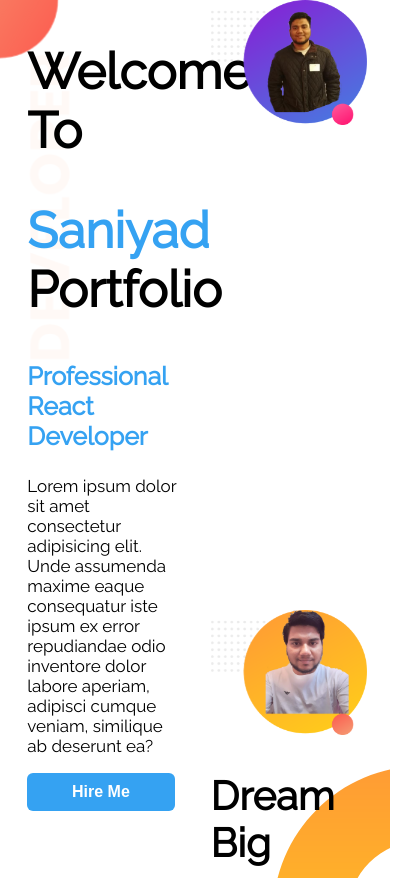
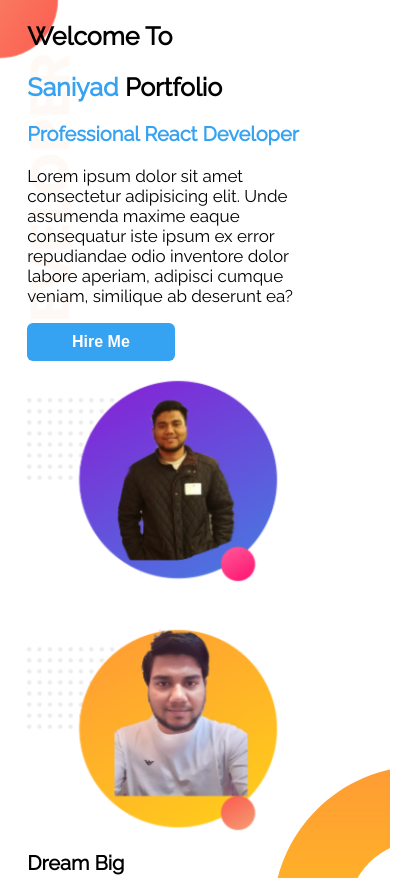
Before and after one commit to saniyad-hussain/portfolio-1, a plain HTML site: page index.html in a window 390 px wide. Shown: the top 878 px of the page, 417 px wide, since content can reach past the window. Drawn offline with nearby package versions, Linux system fonts and the light colour scheme.

Commit message:
responsiveness added

```diff
--- a/index.html
+++ b/index.html
@@ -17,7 +17,7 @@
             <p>Lorem ipsum dolor sit amet consectetur adipisicing elit. Unde assumenda maxime eaque consequatur iste ipsum ex error repudiandae odio inventore dolor labore aperiam, adipisci cumque veniam, similique ab deserunt ea?</p>
             <button class="btn animate__animated animate__bounce"> <a href="https://www.linkedin.com/in/sunyad-hussain-5aaa6914b/">Hire Me</a></button>
         </div>
-        <div class="col animate__animated animate__fadeInRight">
+        <div class="col stacked-top animate__animated animate__fadeInRight">
             <img src="images/profile.png" alt="">
         </div>
     </section>
--- a/style.css
+++ b/style.css
@@ -94,3 +94,32 @@ p{
 footer p{
     text-align: center;
 }
+@media only screen and (max-width: 600px) {
+    .col {
+        width: 80%;
+        padding-left: 2%;
+        margin-left: 5%;
+
+    }
+    .col h1{
+        font-size: 25px;
+
+    }
+    .col h2{
+        font-size: 20px;
+    }
+    .col h3{
+        font-size: 20px;
+
+    }
+    .col img{
+        padding-top: 20px;
+        width: 80%;
+    }
+    .experience1 {
+        padding-top: 20px;
+    }
+    .experience2 {
+       margin-top: 20px;
+    }
+}
```
